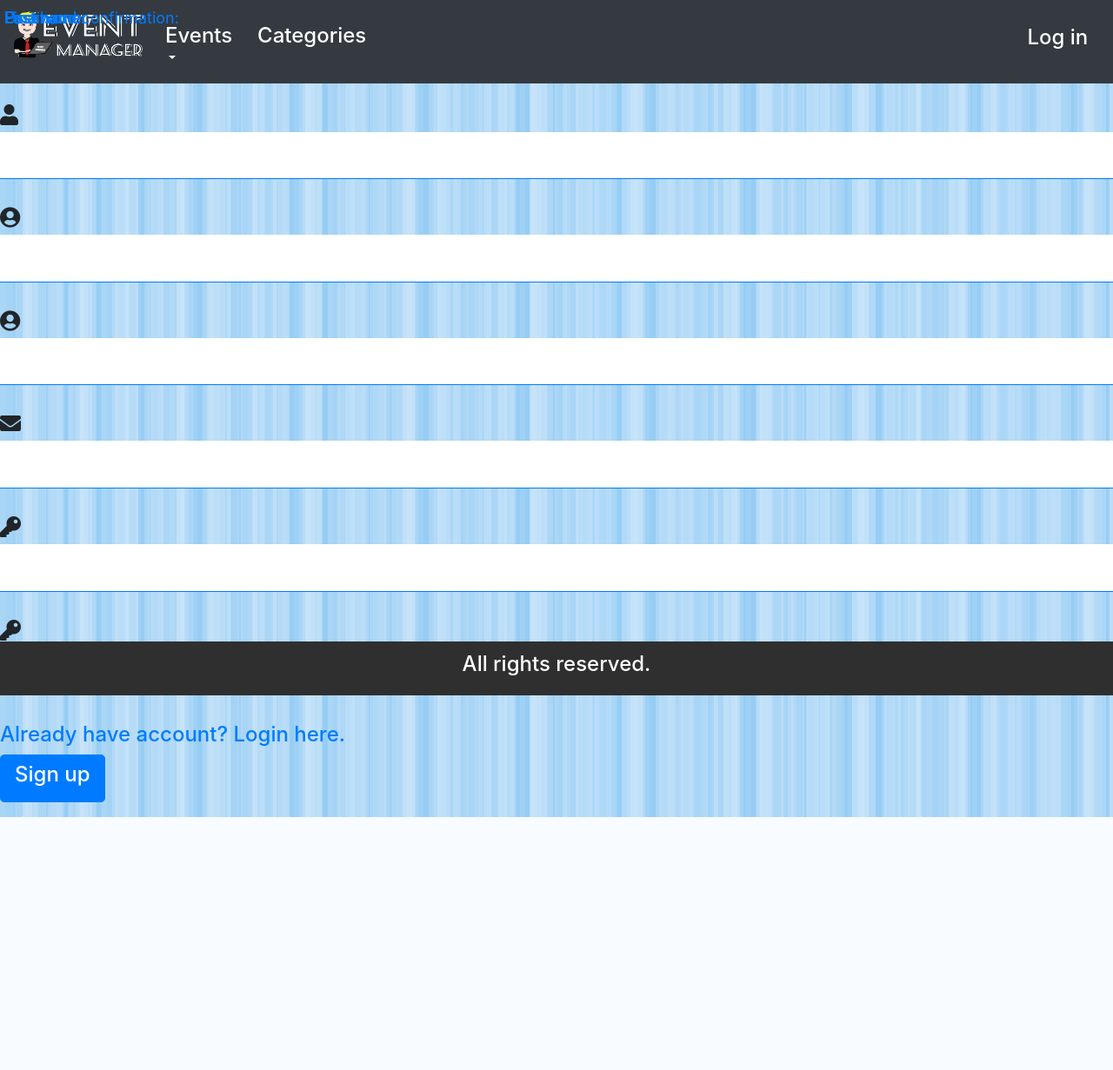
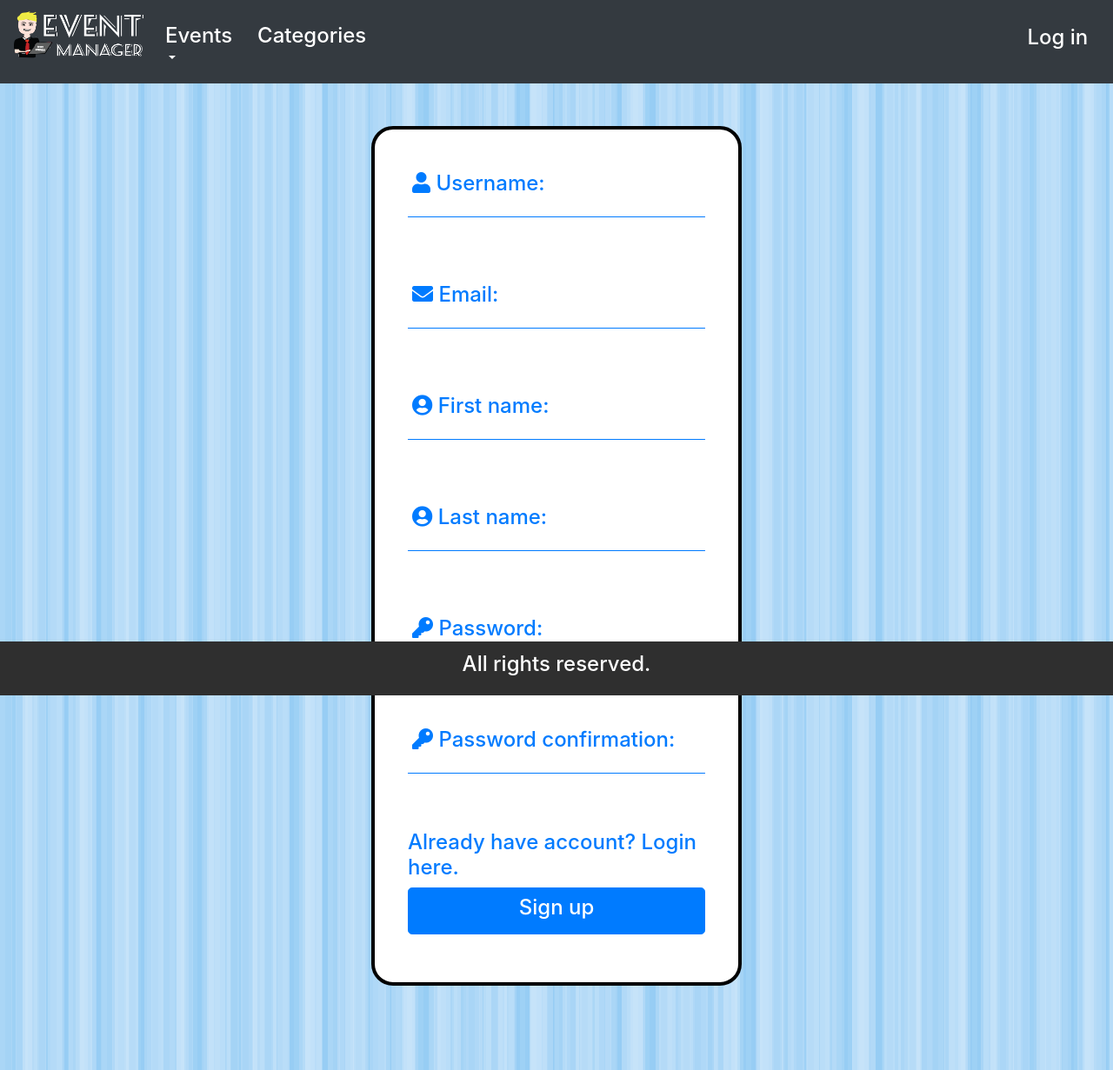
Before and after one commit to EventManagerTeam/EventManager, a Django app: page /signup in a window 1280 px wide. Shown: the whole page at 87% size. Before the commit the page ends 940 px from the top, so only its background shows below. Run offline with Django 3.2, Linux system fonts and the light colour scheme; parts of the project's set-up code (start-up, migrations or seed data) failed here and were passed over; some libraries are stand-ins or nearby versions.

Commit message:
improve design

```diff
--- a/eventmanager/accounts/templates/accounts/signup.html
+++ b/eventmanager/accounts/templates/accounts/signup.html
@@ -1,52 +1,108 @@
 {% extends 'accounts/base.html' %}
 {% load static %}
 {% block title %} Register {% endblock %}
+
+
 
 {% block head %}
 <link href="{% static "accounts/login.css" %}" rel="stylesheet">
 {% endblock %}
 
 {% block content %}
-<br><div class="sign_up">
+<br> <br>
+<div class="col-md"> </div>
+<div class="col-lg-4 offset-lg-4" style="background-color: white;padding: 3%;border: 4px solid black; border-radius: 25px;">
    <form method="post">
         {% csrf_token %}
-        <div class="form-group">
-            {% for field in form %}
-            {% for error in field.errors %}
-            <div class="alert alert-danger alert-dismissible">
-                {{ error }}
+        {% if wrong_credentials == True %}
+            <div class="alert alert-danger alert-dismissible" style="margin-bottom: 10%;">
+                <h3> You entered wrong credentials. </h3>
             </div>
-            {% endfor %}
+        {% endif%}
+
+        <div class="group form-group">
+            <input type="text" class="form-field" required id="id_username" name="username">
+            <span class="highlight"></span>
+            <span class="bar"></span>
+            <label>
             <h3>
-                {% if "_name" in field.name %}
+               <i class="fa fa-user" aria-hidden="true"></i>
+               Username:
+            </h3>
+            </label>
+         </div>
+
+        <div class="group">
+            <input type="email" class="form-field" name="email" required id="id_email" maxlength="254">
+            <span class="highlight"></span>
+            <span class="bar"></span>
+            <label>
+            <h3>
+                <i class="fa fa-envelope" aria-hidden="true"></i>
+                Email:
+            </h3>
+           </label>
+         </div>
+
+         <div class="group">
+            <input type="text" class="form-field" name="first_name" required id="id_first_name">
+            <span class="highlight"></span>
+            <span class="bar"></span>
+            <label>
+                <h3>
                    <i class="fa fa-user-circle" aria-hidden="true"></i>
-                {% endif %}
-                {% if "username" in field.name %}
-                <i class="fa fa-user" aria-hidden="true"></i>
-                {% endif %}
-                {% if "password" in field.name %}
+                   First name:
+                </h3>
+            </label>
+         </div>
+
+         <div class="group">
+            <input type="text" class="form-field" name="last_name" required id="id_last_name">
+            <span class="highlight"></span>
+            <span class="bar"></span>
+            <label>
+                <h3>
+                    <i class="fa fa-user-circle" aria-hidden="true"></i>
+                    Last name:
+                </h3>
+            </label>
+         </div>
+
+         <div class="group">
+            <input type="password" class="form-field" name="password1" required id="id_password1">
+            <span class="highlight"></span>
+            <span class="bar"></span>
+            <label>
+                <h3>
                     <i class="fa fa-key" aria-hidden="true"></i>
-                {% endif %}
-                {% if "mail" in field.name %}
-                <i class="fa fa-envelope" aria-hidden="true"></i>
-                {% endif %}
-                {{ field.label_tag }}
+                    Password:
                 </h3>
+           </label>
+         </div>
+
+         <div class="group">
+            <input type="password" class="form-field" name="password2" required id="id_password2">
+            <span class="highlight"></span>
+            <span class="bar"></span>
+            <label>
                 <h3>
-                {{ field }}
+                   <i class="fa fa-key" aria-hidden="true"></i>
+                   Password confirmation:
                 </h3>
-            <br>
-            {% endfor %}
+            </label>
+         </div>
+
         <h3>
             <a href="/login">
             Already have account? Login here. <br>
             </a>
         </h3>
-            <button class="btn btn-primary btn-lg"  type="submit">
+        <button class="btn btn-primary btn-lg btn-block"  type="submit">
             <h3> Sign up </h3>
-
         </button>
    </form>
 </div>
 <div class="col-md"> </div>
+<br> <br><br> <br>
+
 {% endblock %}
```
Lines whose indentation alone changed are shown as unchanged.
